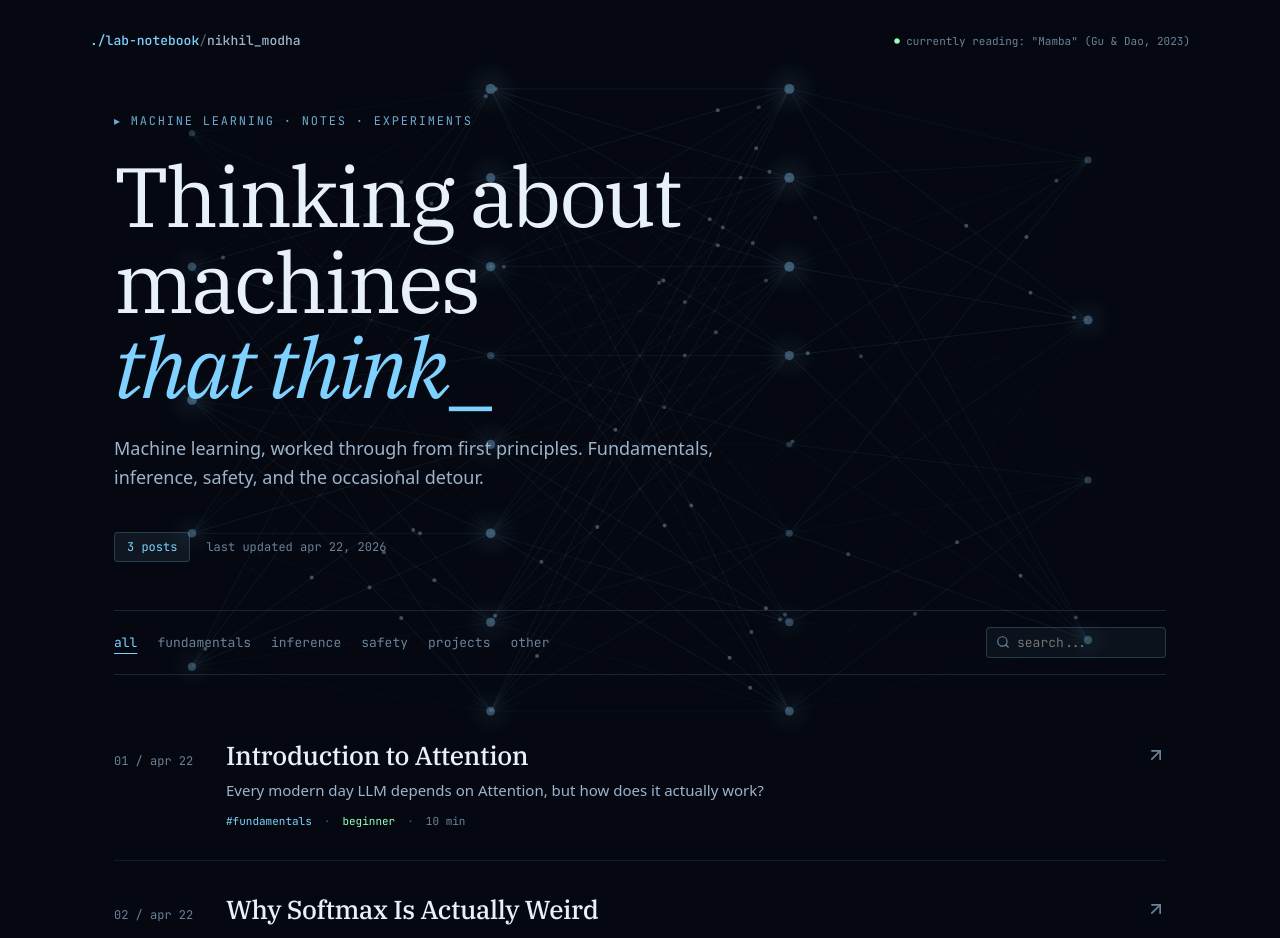
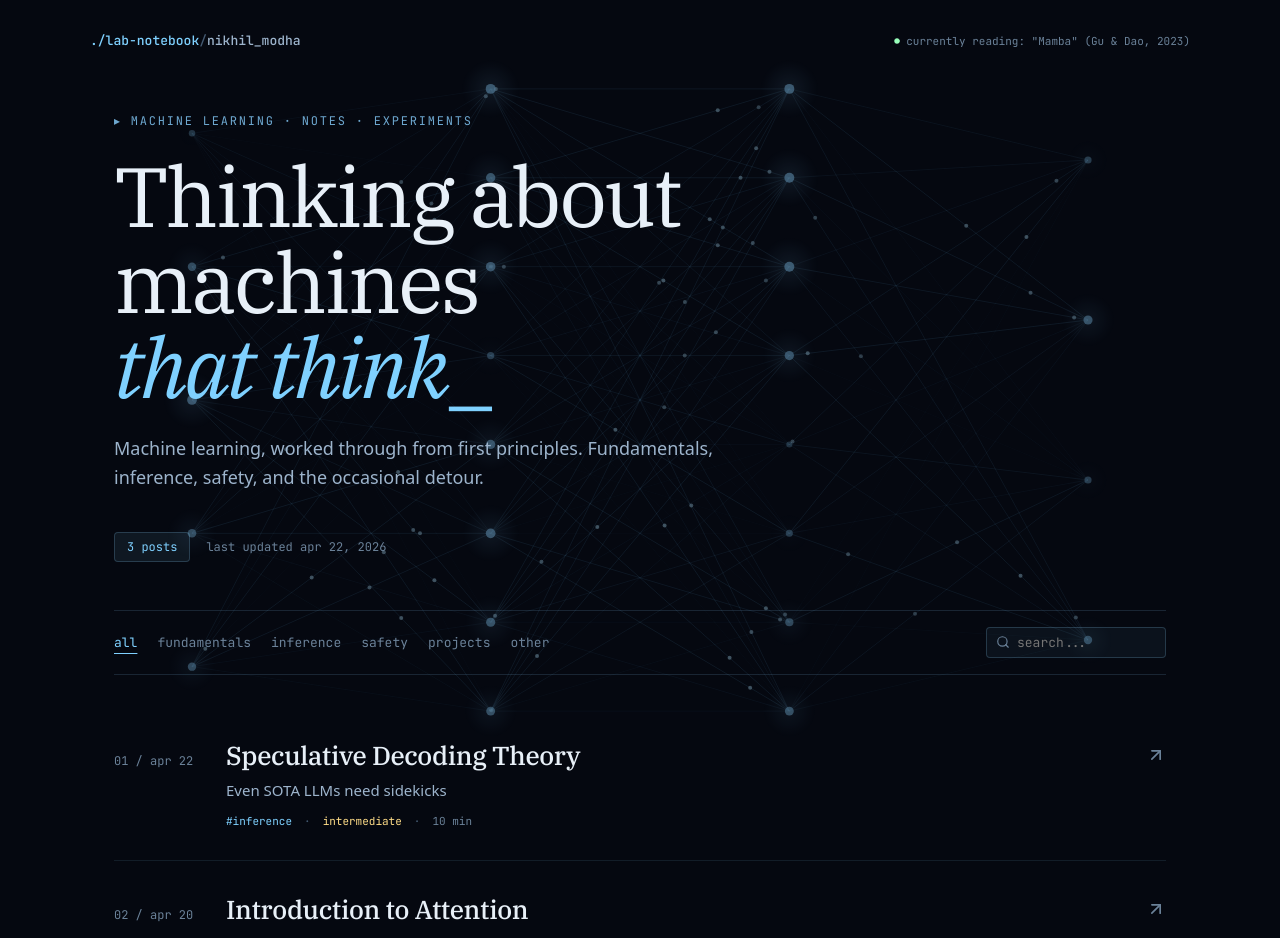
Before and after one commit to nik8482/ml_blog, a React (Vite) app: page / in a window 1280 px wide. Shown: the top 938 px of the page. Built offline with nearby package versions, Linux system fonts and the light colour scheme.

Commit message:
changed dates

```diff
--- a/src/posts/introduction-to-attention.js
+++ b/src/posts/introduction-to-attention.js
@@ -4,7 +4,7 @@ export default {
     id: 2,
     title: 'Introduction to Attention',
     category: 'fundamentals',
-    date: '2026-04-22',
+    date: '2026-04-20',
     excerpt: 'Every modern day LLM depends on Attention, but how does it actually work?',
     readTime: '10 min',
     difficulty: 'beginner',
--- a/src/posts/softmax-is-weird.js
+++ b/src/posts/softmax-is-weird.js
@@ -2,7 +2,7 @@ export default {
   id: 1,
   title: 'Why Softmax Is Actually Weird',
   category: 'fundamentals',
-  date: '2026-04-22',
+  date: '2026-04-20',
   excerpt: 'Everyone uses it, nobody questions it. The softmax function is quietly one of the strangest decisions in deep learning.',
   readTime: '6 min',
   difficulty: 'beginner',
```
